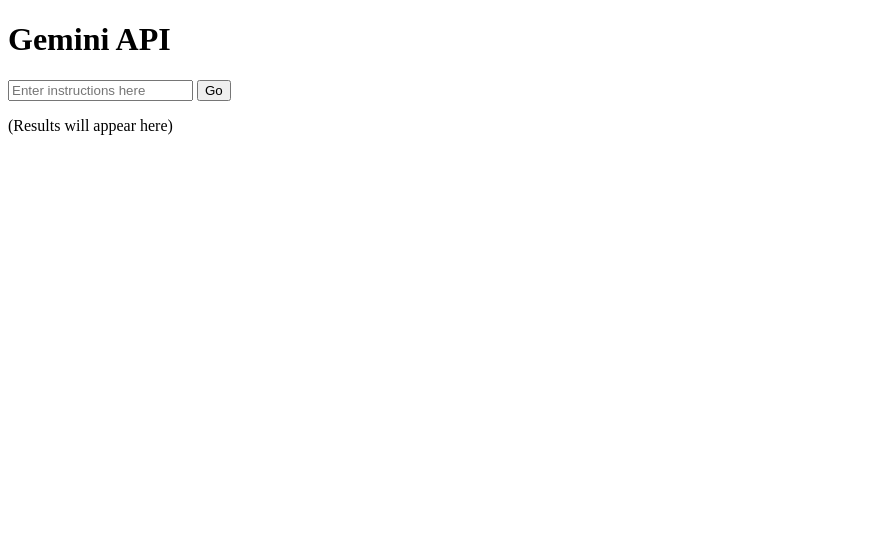
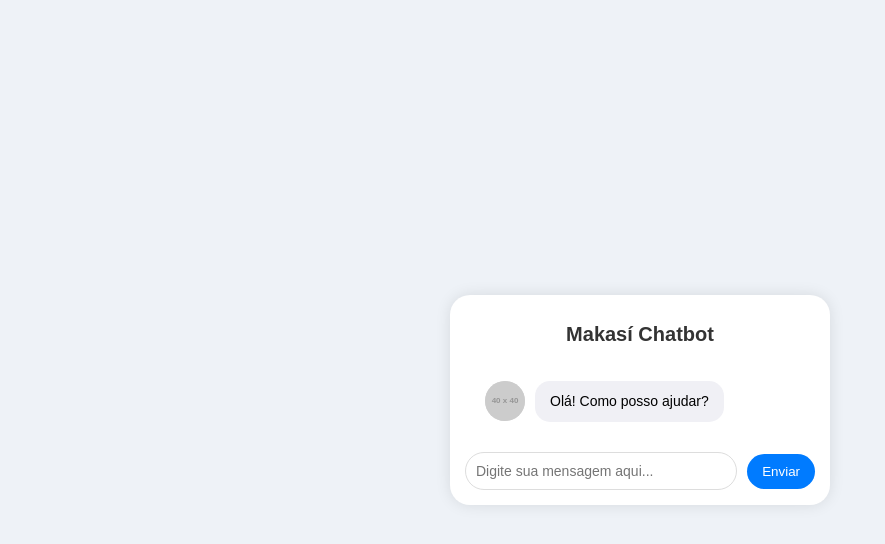
Before and after one commit to LuizTavares-Makasi/mks-poc-bot-gemini, a plain HTML site: page web/index.html in a window 1280 px wide. Shown: the whole page, without its empty margins (0-885 px from the left). Drawn offline with Linux system fonts and the light colour scheme; files that its build step writes are made by us from their sources; placeholder pictures from the web are drawn by us.

Commit message:
atualização do chat bot, funcionando

```diff
--- a/web/index.html
+++ b/web/index.html
@@ -4,26 +4,205 @@
 <head>
   <meta charset="UTF-8" />
   <meta name="viewport" content="width=device-width, initial-scale=1.0" />
-  <title>Gemini API</title>
+  <title>Makasí Chatbot</title>
   <link rel="stylesheet" href="style.css">
+  <style>
+    body {
+      font-family: Arial, sans-serif;
+      background-color: #eef2f7;
+      display: flex;
+      justify-content: center;
+      align-items: center;
+      height: 100vh;
+      margin: 0;
+    }
+
+    main {
+      width: 350px;
+      background-color: #ffffff;
+      border-radius: 20px;
+      box-shadow: 0 0 15px rgba(0, 0, 0, 0.1);
+      padding: 15px;
+      display: flex;
+      flex-direction: column;
+    }
+
+    h1 {
+      font-size: 20px;
+      margin-bottom: 15px;
+      text-align: center;
+      color: #333;
+    }
+
+    .chat-box {
+      flex-grow: 1;
+      overflow-y: auto;
+      margin-bottom: 10px;
+      padding: 10px;
+      max-height: 400px;
+    }
+
+    .message-wrapper {
+      display: flex;
+      align-items: flex-start;
+      margin: 10px 0;
+    }
+
+    .message-wrapper.bot-message {
+      flex-direction: row;
+    }
+
+    .message-wrapper.user-message {
+      flex-direction: row-reverse;
+    }
+
+    .profile-img {
+      width: 40px;
+      height: 40px;
+      border-radius: 50%;
+      margin: 0 10px;
+      background-color: #ddd;
+      object-fit: cover;
+    }
+
+    .message {
+      max-width: 80%;
+      padding: 10px 15px;
+      border-radius: 15px;
+      line-height: 1.5;
+      font-size: 14px;
+      position: relative;
+      word-wrap: break-word;
+    }
+
+    .user-message .message {
+      background-color: #d1e7dd;
+      color: #000;
+      text-align: right;
+    }
+
+    .bot-message .message {
+      background-color: #f0f0f5;
+      color: #000;
+      text-align: left;
+    }
+
+    .prompt-box {
+      display: flex;
+      gap: 10px;
+      align-items: center;
+    }
+
+    .prompt-box input {
+      flex-grow: 1;
+      padding: 10px;
+      border: 1px solid #ddd;
+      border-radius: 25px;
+      font-size: 14px;
+    }
+
+    .prompt-box button {
+      padding: 10px 15px;
+      border: none;
+      background-color: #007bff;
+      color: white;
+      border-radius: 25px;
+      cursor: pointer;
+    }
+
+    .prompt-box button:hover {
+      background-color: #0056b3;
+    }
+  </style>
 </head>
 
 <body>
   <main>
-    <h1>Gemini API</h1>
-    <form>
+    <h1>Makasí Chatbot</h1>
+    <div class="chat-box" id="chat-box">
+      <div class="message-wrapper bot-message">
+        <img src="https://via.placeholder.com/40" alt="Bot Profile" class="profile-img">
+        <div class="message">Olá! Como posso ajudar?</div>
+      </div>
+    </div>
+    <form id="chat-form">
       <div class="prompt-box">
-        <label>
-          <input name="prompt" placeholder="Enter instructions here" type="text"
-            value="">
-        </label>
-        <button type="submit">Go</button>
+        <input name="prompt" id="prompt-input" placeholder="Digite sua mensagem aqui..." type="text" value="">
+        <button type="submit">Enviar</button>
       </div>
     </form>
-    <p class="output">(Results will appear here)</p>
   </main>
-  <script type="module" src="/main.js"></script>
-  <script src="https://unpkg.com/markdown-it@8.4.2/dist/markdown-it.min.js"></script>
+  <script type="module">
+    import { streamGemini } from './gemini-api.js';
+
+    document.getElementById('chat-form').addEventListener('submit', async function(event) {
+      event.preventDefault();
+
+      const chatBox = document.getElementById('chat-box');
+      const promptInput = document.getElementById('prompt-input');
+      const userMessage = promptInput.value.trim();
+
+      if (userMessage !== "") {
+        // Adiciona a mensagem do usuário na área de chat
+        const userMessageWrapper = document.createElement('div');
+        userMessageWrapper.className = 'message-wrapper user-message';
+        const userMessageElement = document.createElement('div');
+        userMessageElement.className = 'message';
+        userMessageElement.textContent = `${userMessage}`;
+        userMessageWrapper.appendChild(userMessageElement);
+        chatBox.appendChild(userMessageWrapper);
+
+        // Limpa o campo de texto
+        promptInput.value = '';
+
+        // Exibe "Respondendo..." enquanto a resposta não chega
+        const botMessageWrapper = document.createElement('div');
+        botMessageWrapper.className = 'message-wrapper bot-message';
+        const botProfileImg = document.createElement('img');
+        botProfileImg.src = 'https://via.placeholder.com/40';
+        botProfileImg.alt = 'Bot Profile';
+        botProfileImg.className = 'profile-img';
+        const botMessageElement = document.createElement('div');
+        botMessageElement.className = 'message';
+        botMessageElement.textContent = 'Respondendo...';
+        botMessageWrapper.appendChild(botProfileImg);
+        botMessageWrapper.appendChild(botMessageElement);
+        chatBox.appendChild(botMessageWrapper);
+
+        // Rola o chat box para a última mensagem
+        chatBox.scrollTop = chatBox.scrollHeight;
+
+        try {
+          // Chama a API usando a função streamGemini
+          let contents = [
+            {
+              type: "text",
+              text: userMessage,
+            }
+          ];
+
+          let stream = streamGemini({
+            model: 'gemini-pro',
+            contents,
+          });
+
+          let botResponse = '';
+          for await (let chunk of stream) {
+            botResponse += chunk;
+          }
+
+          // Atualiza a resposta do bot no chat
+          botMessageElement.textContent = `${botResponse}`;
+        } catch (e) {
+          botMessageElement.textContent = 'Erro ao comunicar com o chatbot. Tente novamente mais tarde.';
+          console.error('Erro ao obter resposta do bot:', e);
+        }
+
+        // Rola o chat box para a última mensagem
+        chatBox.scrollTop = chatBox.scrollHeight;
+      }
+    });
+  </script>
 </body>
 
 </html>
--- a/web/main.js
+++ /dev/null
@@ -1,39 +0,0 @@
-import { streamGemini } from './gemini-api.js';
-
-let form = document.querySelector('form'); // Seleciona o formulário na página
-let promptInput = document.querySelector('input[name="prompt"]'); // Seleciona o campo de input com o nome "prompt"
-let output = document.querySelector('.output'); // Seleciona o elemento para exibir a saída
-
-// Função que será executada quando o formulário for submetido
-form.onsubmit = async (ev) => {
-  ev.preventDefault(); // Impede o comportamento padrão do formulário (recarregar a página)
-  output.textContent = 'Generating...'; // Exibe uma mensagem informando que a geração está em andamento
-
-  try {
-    // Carrega a imagem como uma string base64 (este trecho está comentado e não faz nada por enquanto)
-
-    // Monta o prompt combinando o texto inserido com a imagem escolhida
-    let contents = [
-      {
-        type: "text",
-        text: promptInput.value, // Obtém o texto inserido no campo de input
-      }
-    ];
-
-    // Chama o modelo gemini-pro-vision e obtém um stream de resultados
-    let stream = streamGemini({
-      model: 'gemini-pro',
-      contents,
-    });
-
-    // Lê o stream e interpreta a saída como markdown
-    let buffer = [];
-    let md = new markdownit(); // Inicializa um renderizador de markdown
-    for await (let chunk of stream) { // Itera sobre os chunks do stream
-      buffer.push(chunk); // Adiciona o chunk ao buffer
-      output.innerHTML = md.render(buffer.join('')); // Renderiza o markdown acumulado no buffer e exibe na saída
-    }
-  } catch (e) {
-    output.innerHTML += '<hr>' + e; // Exibe qualquer erro que ocorrer durante o processo
-  }
-};
```
Also changed, not shown: web/gemini-api.js (line endings or trailing spaces), 2 other files.
